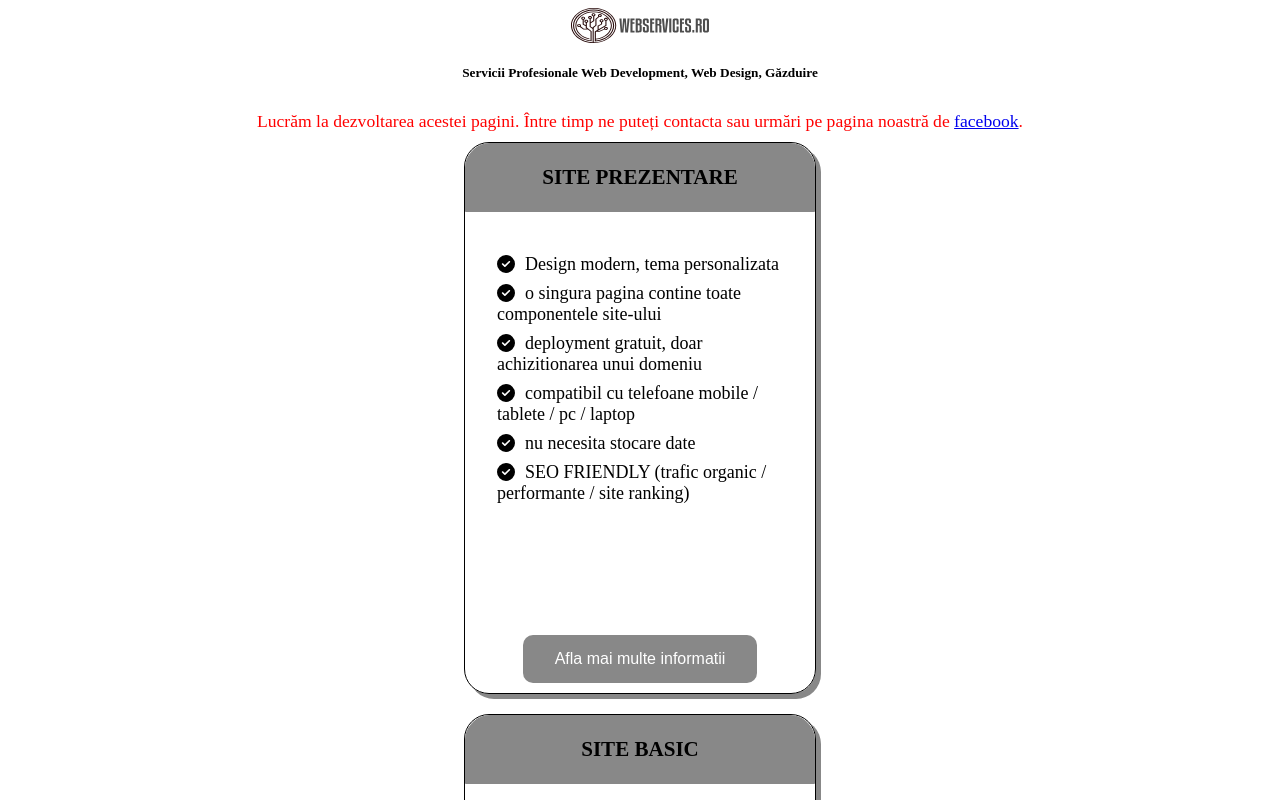
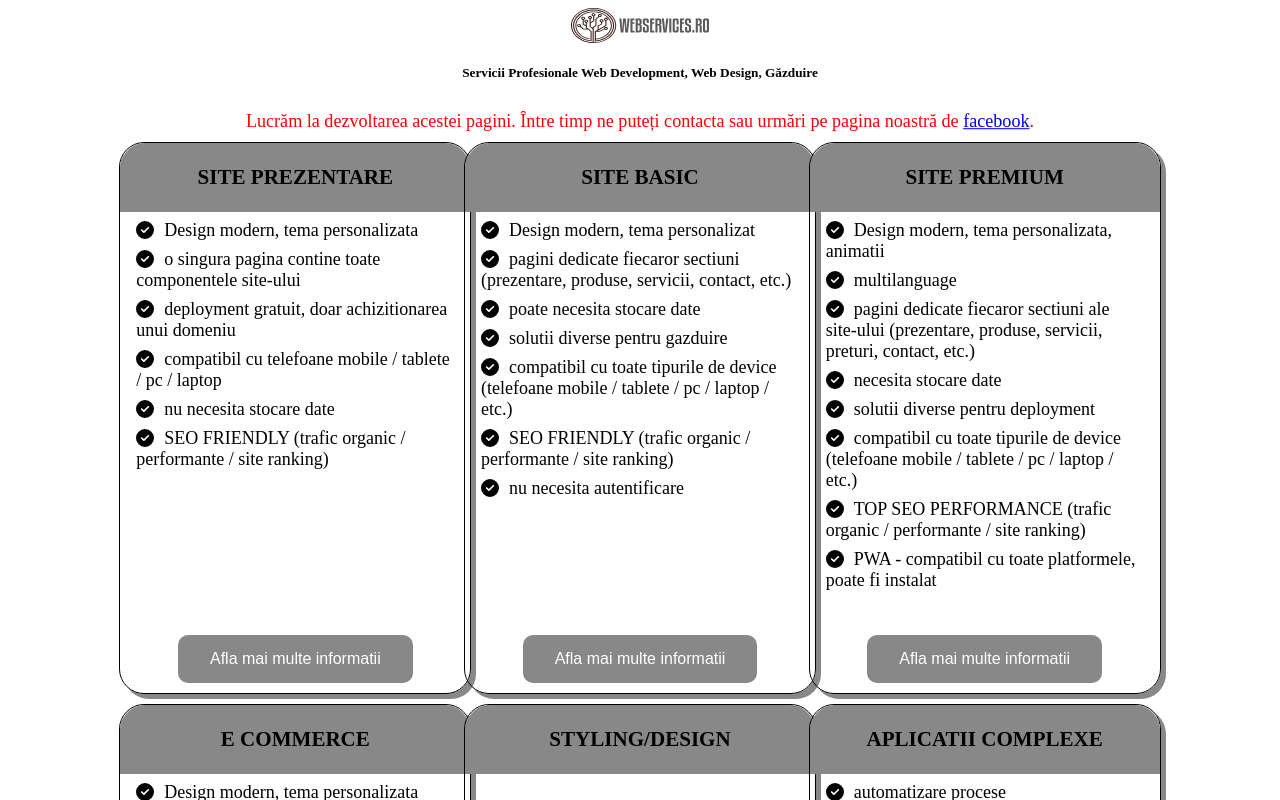
Before and after one commit to alexbran8/webservices, a Next.js app: page / in a window 1280 px wide. Shown: the top 800 px of the page. Built offline with nearby package versions, Linux system fonts and the light colour scheme.

Commit message:
styling review

```diff
--- a/data/products.json
+++ b/data/products.json
@@ -27,6 +27,7 @@
     "title": "SITE PREMIUM",
     "description":[
         "Design modern, tema personalizata, animatii",
+        "multilanguage",
         "pagini dedicate fiecaror sectiuni ale site-ului (prezentare, produse, servicii, preturi, contact, etc.)",
         "necesita stocare date",
         "solutii diverse pentru deployment",
@@ -42,7 +43,8 @@
         "mentenanta rapida",
         "compatibil cu toate tipurile de device (telefoane mobile / tablete / pc / laptop / etc.)",
         "experienta utilizator imbunatatita datorita folosirii tehnologiilor moderne de programare",
-        "seo friendly (trafic organic / performante / site ranking)"
+        "seo friendly (trafic organic / performante / site ranking)",
+        "multilanguage"
     ]
 },
 {
--- a/layout/card-body.js
+++ b/layout/card-body.js
@@ -1,27 +1,34 @@
 import { FontAwesomeIcon } from "@fortawesome/react-fontawesome";
-import { faCoffee, faCircleCheck, faCircleXmark } from '@fortawesome/free-solid-svg-icons'
-import data from "../data/products.json"
-
+import {
+  faCoffee,
+  faCircleCheck,
+  faCircleXmark,
+} from "@fortawesome/free-solid-svg-icons";
+import data from "../data/products.json";
 
 const CardBody = (props) => {
-    const {title, description} = props
+  const { title, description } = props;
   return (
-        <div className="grid-card-container">
       <div className="grid-item">
         <div className="grid-item-header">
           <h3>{title}</h3>
         </div>
+        <div className="grid-item-body">
         <ul>
-                {description && description.map((item,index) =>
-                    <li key={index}><FontAwesomeIcon className="icon" icon={faCircleCheck} />{item}</li>
-                )}
+          {description &&
+            description.map((item, index) => (
+              <li key={index}>
+                <FontAwesomeIcon className="icon" icon={faCircleCheck} />
+                {item}
+              </li>
+            ))}
         </ul>
+        </div>
         <div className="grid-item-footer">
           <button className="button">Afla mai multe informatii</button>
         </div>
       </div>
-            </div>
   );
-}
+};
 
 export default CardBody;
--- a/layout/card-body.scss
+++ b/layout/card-body.scss
@@ -13,6 +13,7 @@
 
   padding: 10px;
 }
+
 .grid-item {
   position:relative;
 //   background: gray;
@@ -25,6 +26,12 @@
   // text-align: center;
   box-shadow: 5px 5px #888888;
 
+}
+
+
+.grid-item-body ul {
+  // outline: auto;
+  margin: 0
 }
 
 .icon {
--- a/pages/index.js
+++ b/pages/index.js
@@ -18,10 +18,12 @@ export default () => (
       </div>
       <UnderConstruction />
       <>
+        <div className="grid-card-container">
       {productsData && productsData.map((product, index) => {
         return <CardBody key={`card-${index}`} title = {product.title} description={product.description}/>
       })
       }
+      </div>
       </>
       <article></article>
       <footer>
--- a/pages/index.scss
+++ b/pages/index.scss
@@ -32,7 +32,7 @@
   body    { margin: 0; }
 
 ul {
-    padding: 1.25rem;
+    padding: 0.25rem;
     // text-align: center;
 }
 ul li {
```
Also changed, not shown: components/Products.js (deleted). Lines whose indentation alone changed are shown as unchanged.
